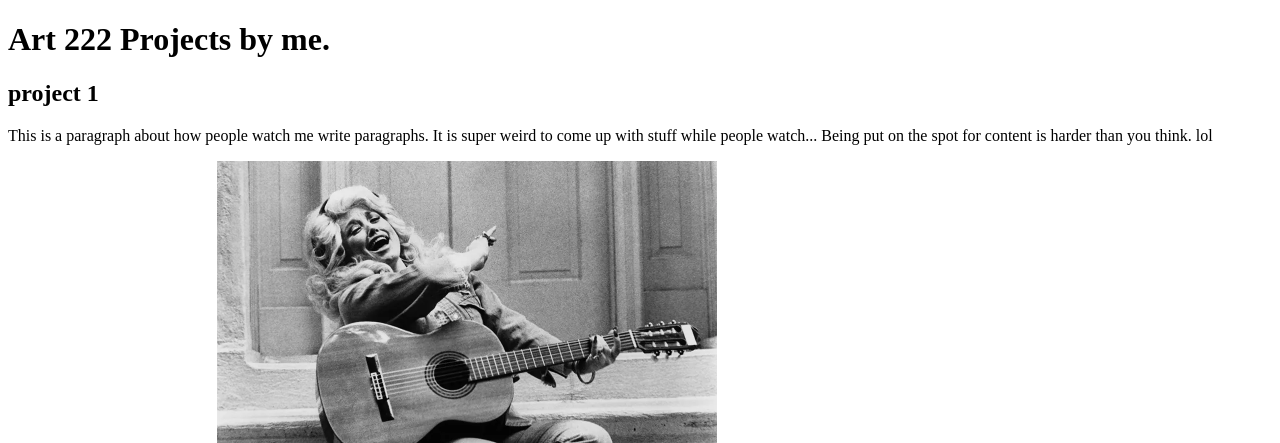
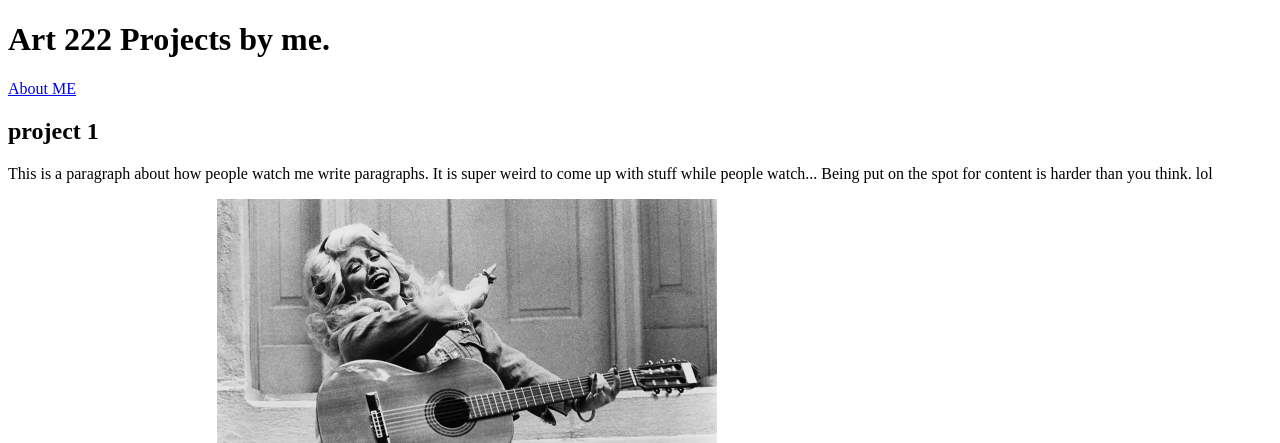
Before and after one commit to profjanna/raspberrylemonginger, a plain HTML site: page index.html in a window 1280 px wide. Shown: the top 443 px of the page. Drawn offline with Linux system fonts and the light colour scheme.

Commit message:
Update index.html

```diff
--- a/index.html
+++ b/index.html
@@ -5,6 +5,7 @@
 </head>
   <body>
     <h1> Art 222 Projects by me.</h1>
+    <a href="aboutme.html"> About ME</a>
     <h2> project 1</h2>
     <p> This is a paragraph about how people watch me write paragraphs. It is super weird to come up with stuff while people watch... Being put on the spot for content is harder than you think. lol</p>
 
```
